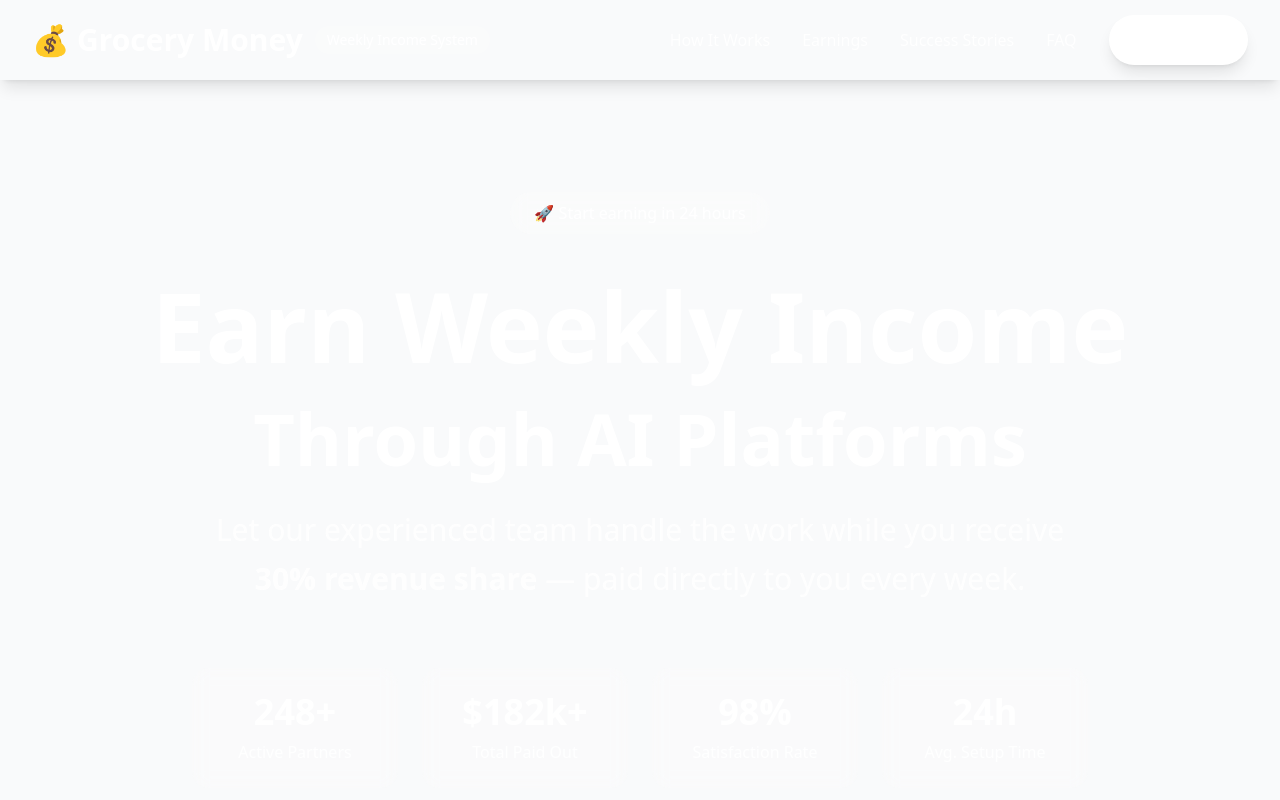
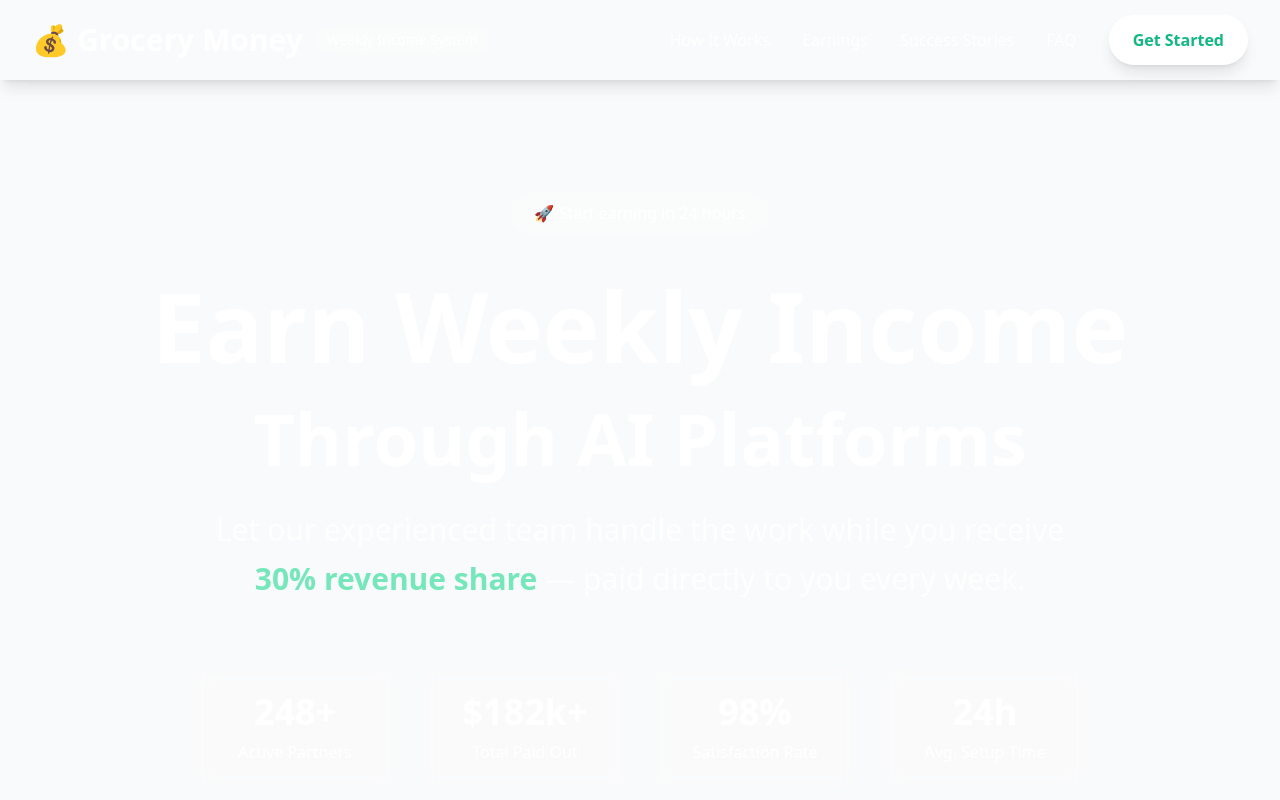
Before and after one commit to Ronliberty/gmoney, a Next.js app: page / in a window 1280 px wide. Shown: the top 800 px of the page. Built offline with nearby package versions, Linux system fonts and the light colour scheme.

Commit message:
new apt green

```diff
--- a/src/app/globals.css
+++ b/src/app/globals.css
@@ -1,7 +1,18 @@
 @import url('https://fonts.googleapis.com/css2?family=Inter:wght@300;400;500;600;700;800&display=swap');
 @import "tailwindcss";
 
+@theme {
+  /* Custom colors (equivalent to theme.extend.colors in v3) */
+  --color-primary: #10b981;
+  --color-secondary: #059669;
+  --color-accent: #6ee7b7;
+  --color-light: #d1fae5;
 
+
+  --animate-float: float 3s ease-in-out infinite;
+  --animate-pulse-glow: pulse-glow 2s ease-in-out infinite;
+  --animate-slideIn: slideIn 0.3s ease-out;
+}
 
 @layer base {
   :root {
```
